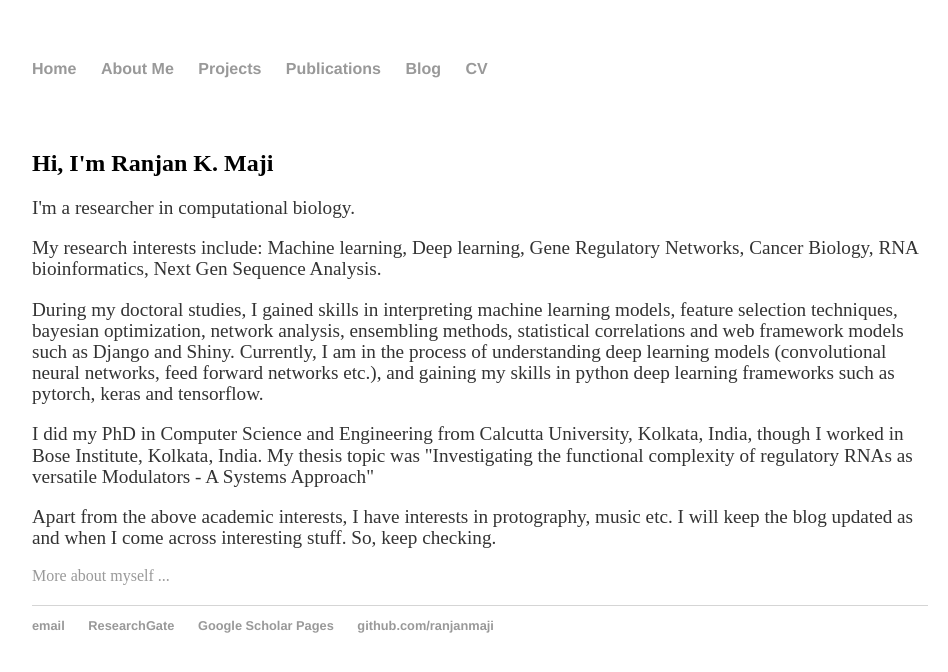
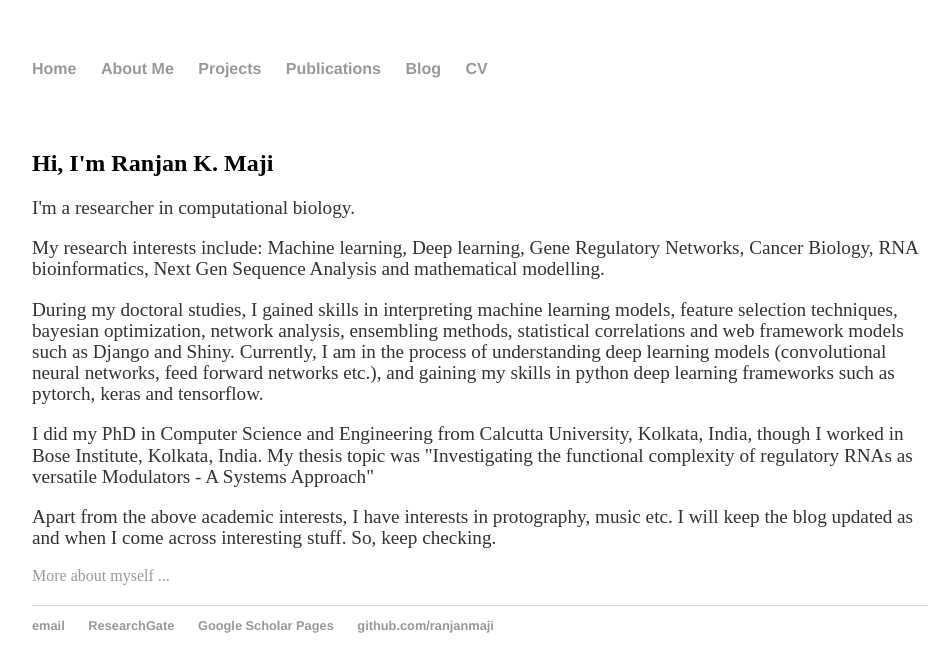
Before and after one commit to ranjanmaji/just-a-site, a Jekyll site: the page built from index.html, in a window 1280 px wide. Shown: the top 672 px of the page, without its empty margins (160-1108 px from the left). Built offline with Jekyll 4.4.1, drawn with Linux system fonts in a browser that asks for light colours.

```diff
--- a/index.html
+++ b/index.html
@@ -8,7 +8,7 @@ title: Ranjan K. Maji
 		<h2>Hi, I'm Ranjan K. Maji</h2>
 			<p>I'm a researcher in computational biology.</p>
 
-			<p>My research interests include: Machine learning, Deep learning, Gene Regulatory Networks, Cancer Biology, RNA bioinformatics, Next Gen Sequence Analysis.</p>
+			<p>My research interests include: Machine learning, Deep learning, Gene Regulatory Networks, Cancer Biology, RNA bioinformatics, Next Gen Sequence Analysis and mathematical modelling.</p>
 
 			<p>During my doctoral studies, I gained skills in interpreting machine learning models, feature selection techniques, bayesian optimization, network analysis, ensembling methods, statistical correlations and web framework models such as Django and Shiny. Currently, I am in the process of understanding deep learning models (convolutional neural networks, feed forward networks etc.), and gaining my skills in python deep learning frameworks such as pytorch, keras and tensorflow.</p>
 
--- /dev/null
+++ b/projects/index.html
@@ -0,0 +1,4 @@
+---
+layout: default
+title: My Projects
+---
```
